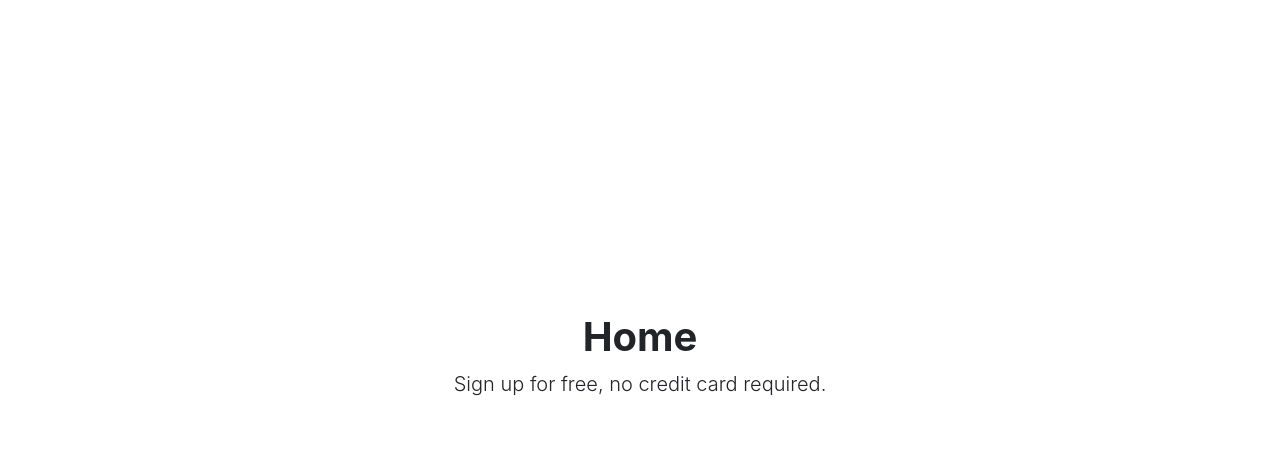
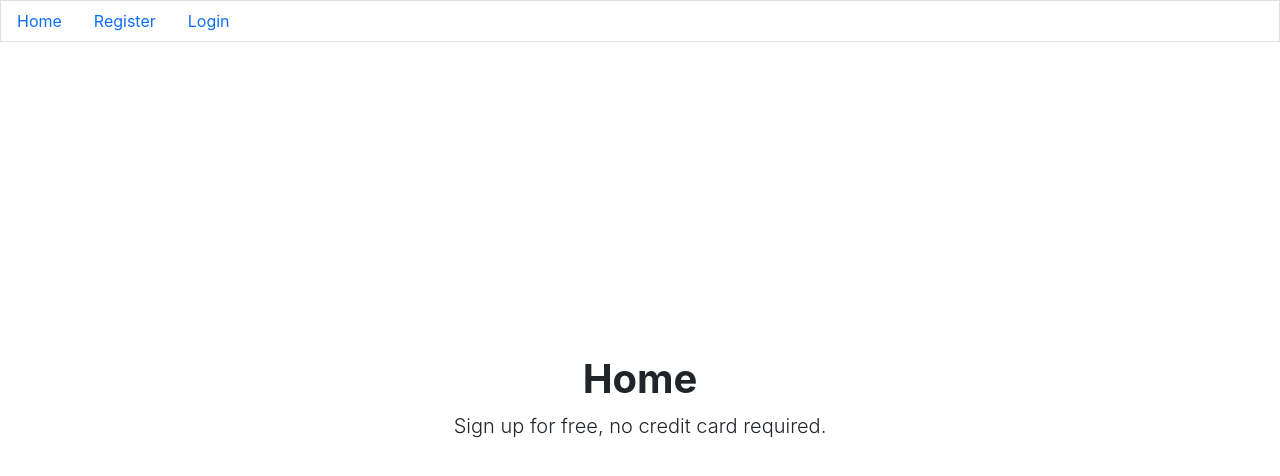
Before and after one commit to nickty/client, a React (Create React App) app: page / in a window 1280 px wide. Shown: the top 476 px of the page. Built offline with nearby package versions, Linux system fonts and the light colour scheme.

Commit message:
navigation created

```diff
--- a/src/App.js
+++ b/src/App.js
@@ -2,10 +2,12 @@ import { BrowserRouter as Router, Routes, Route } from 'react-router-dom'
 import Home from './pages/Home'
 import Register from './pages/Register'
 import Login from './pages/Login'
+import Nav from './components/Nav'
 
 function App() {
   return (
     <Router>
+      <Nav />
       <Routes>
         <Route exact path="/" element={<Home />} />
         <Route exact path="/register" element={<Register />} />
--- /dev/null
+++ b/src/components/Nav.js
@@ -0,0 +1,26 @@
+import React from 'react'
+import { Link } from 'react-router-dom'
+
+const Nav = () => {
+  return (
+    <ul className="nav border">
+      <li>
+        <Link className="nav-link" aria-current="page" to="/">
+          Home
+        </Link>
+      </li>
+      <li>
+        <Link className="nav-link" to="/register">
+          Register
+        </Link>
+      </li>
+      <li>
+        <Link className="nav-link" to="/login">
+          Login
+        </Link>
+      </li>
+    </ul>
+  )
+}
+
+export default Nav
```
